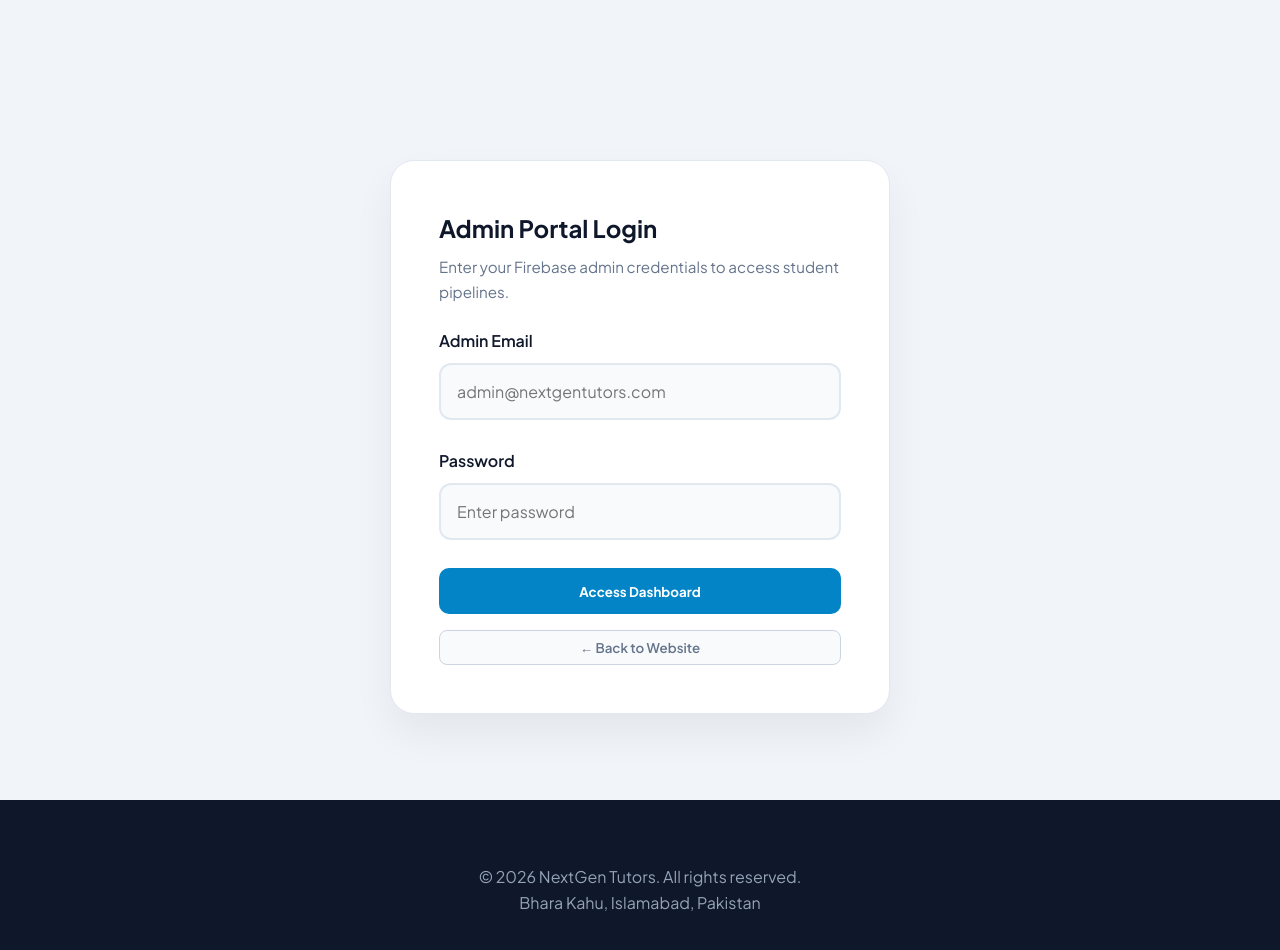
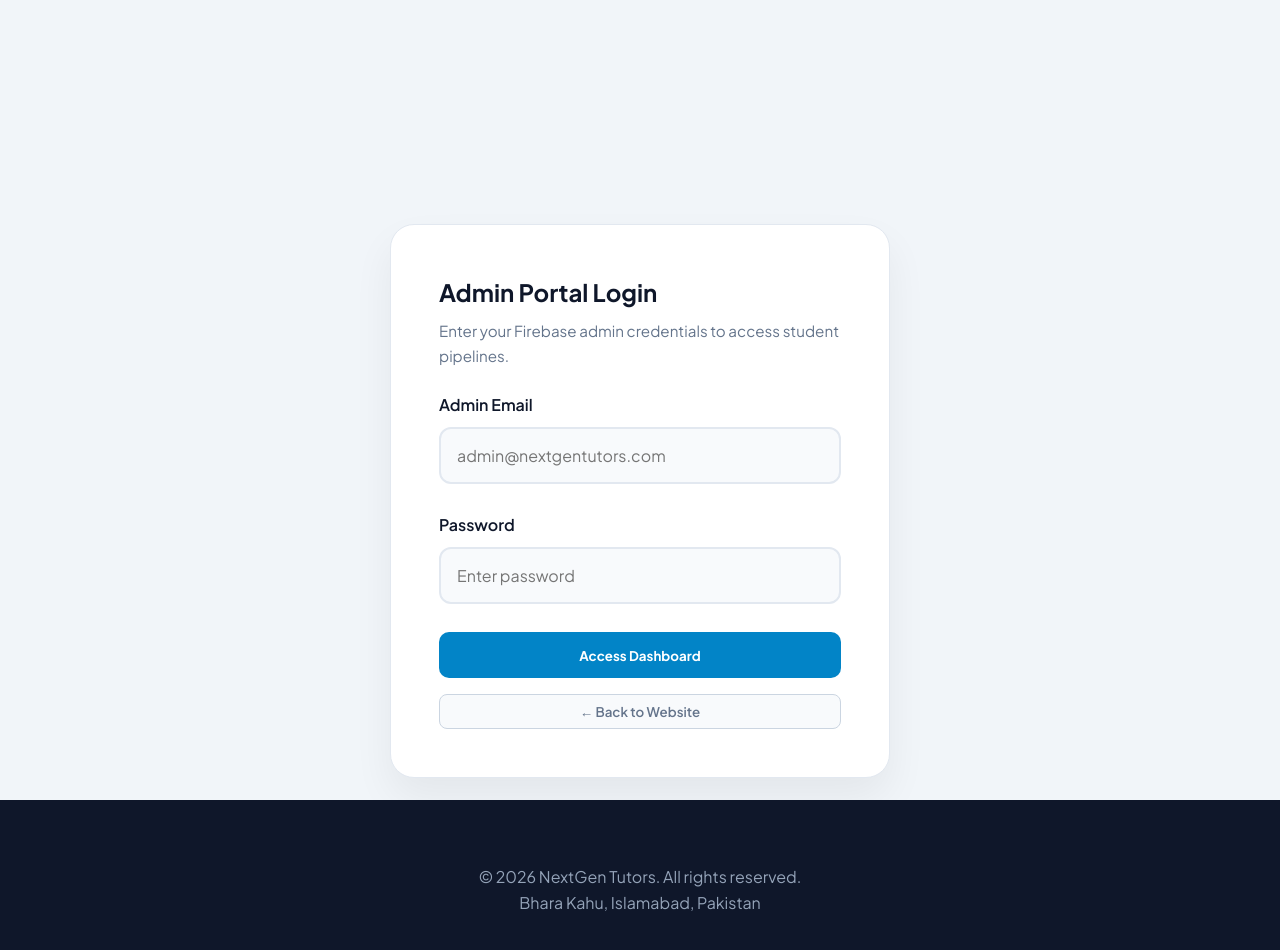
Before and after one commit to NexusCipher34/Next-gen-tutors, a plain HTML site: page index.html in a window 1280 px wide. Both pictures are taken after a click on the link "For Admin Use". Drawn offline with Linux system fonts and the light colour scheme; no server answers.

```diff
--- a/index.html
+++ b/index.html
@@ -437,9 +437,10 @@
             padding: 4rem 5%;
         }
 
+        /* Login Screen Modal/Container inside admin section if not logged in */
         #adminLoginScreen {
             max-width: 500px;
-            margin: 2rem auto 6rem auto;
+            margin: 6rem auto;
             background: white;
             padding: 3rem;
             border-radius: 24px;
@@ -460,7 +461,7 @@
         </nav>
     </header>
 
-    <!-- WEBSITE MAIN CONTENT -->
+    <!-- WEBSITE MAIN CONTENT (Hidden when Admin Page is Active) -->
     <div id="websiteContent">
         <section class="hero">
             <div class="badge-gold">✨ SPECIAL OFFER: FREE QURAN & TAJWEED FOR FIRST 3 STUDENTS</div>
@@ -624,7 +625,7 @@
     <div id="adminSection">
         <div style="max-width: 1300px; margin: 0 auto; padding: 0 5%;">
 
-            <!-- Login View (Shown if NOT logged in) -->
+            <!-- Login View -->
             <div id="adminLoginScreen">
                 <h2 style="margin-bottom: 0.5rem; color: var(--dark);">Admin Portal Login</h2>
                 <p style="color: var(--gray); margin-bottom: 1.5rem; font-size: 0.95rem;">Enter your Firebase admin credentials to access student pipelines.</p>
@@ -640,7 +641,7 @@
                 <button class="filter-btn" onclick="returnToWebsite()" style="width: 100%; text-align: center;">← Back to Website</button>
             </div>
 
-            <!-- Dashboard View (Shown ONLY if logged in) -->
+            <!-- Dashboard View -->
             <div id="adminDashboardScreen" style="display: none;">
                 <div style="display: flex; justify-content: space-between; align-items: center; margin-bottom: 2rem; flex-wrap: wrap; gap: 1rem;">
                     <div>
@@ -821,7 +822,7 @@
                 subject: finalSubject,
                 mode: mode,
                 contactNumber: contactNumber,
-                status: "Pending",
+                status: "Pending", // Default pipeline status
                 createdAt: new Date().toISOString()
             })
             .then(() => {
@@ -839,26 +840,24 @@
             });
         });
 
-        // --- Secured Admin Navigation & Logic ---
+        // --- Full Page Admin Portal Navigation & Logic ---
         function switchToAdminPage() {
             document.getElementById('websiteContent').style.display = 'none';
             document.getElementById('mainHeader').style.display = 'none';
             document.getElementById('adminSection').style.display = 'block';
             window.scrollTo(0, 0);
 
-            // Strictly check if user is already authenticated via Firebase Auth
-            const currentUser = auth.currentUser;
-            if (currentUser) {
+            // Check Firebase Auth state
+            auth.onAuthStateChanged((user) => {
+                if (user) {
                     document.getElementById('adminLoginScreen').style.display = 'none';
                     document.getElementById('adminDashboardScreen').style.display = 'block';
                     fetchAdminRegistrations();
                 } else {
-                // Force user to see login screen if not logged in
                     document.getElementById('adminLoginScreen').style.display = 'block';
                     document.getElementById('adminDashboardScreen').style.display = 'none';
-                document.getElementById('adminEmailInput').value = '';
-                document.getElementById('adminPasswordInput').value = '';
                 }
+            });
         }
 
         function returnToWebsite() {
@@ -925,6 +924,7 @@
         function filterTable(statusFilter, btnElement) {
             currentFilter = statusFilter;
 
+            // Update button active state
             document.querySelectorAll('.filter-btn').forEach(btn => btn.classList.remove('active'));
             if(btnElement) btnElement.classList.add('active');
 
@@ -986,6 +986,7 @@
             db.collection("registrations").doc(docId).update({
                 status: newStatus
             }).then(() => {
+                // Update local cache and refresh metrics
                 const target = allRegistrationsCache.find(item => item.id === docId);
                 if(target) target.status = newStatus;
                 updateDashboardStats();
```
Lines whose indentation alone changed are shown as unchanged.
